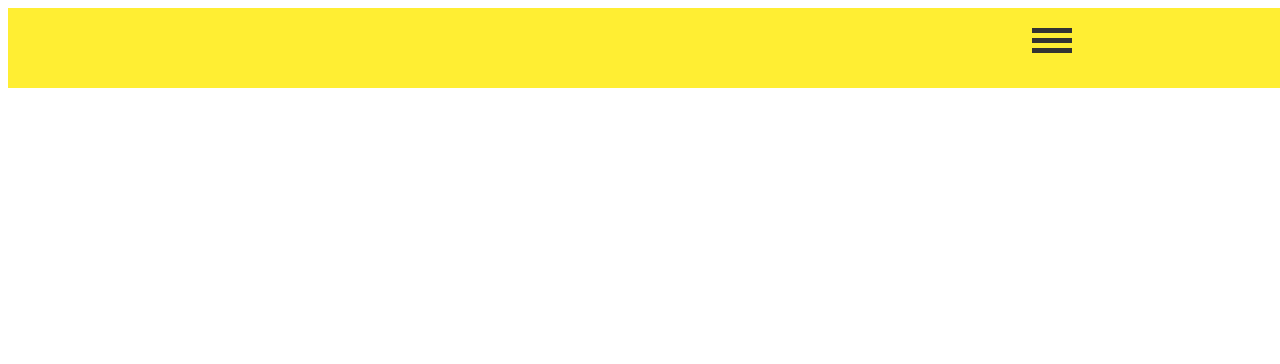
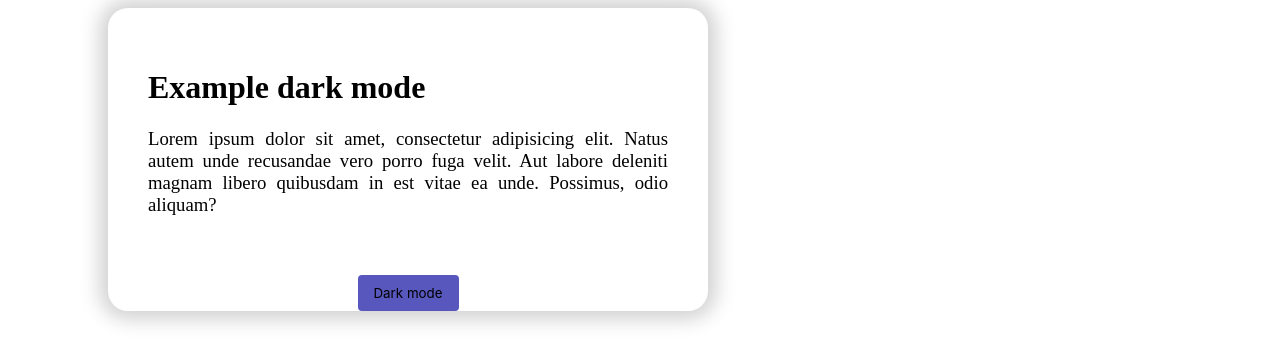
Before and after one commit to get-Friday/ngDirectives, an Angular app: page / in a window 1280 px wide. Shown: the top 364 px of the page. Built offline with nearby package versions, Linux system fonts and the light colour scheme.

Commit message:
ngStyle dark-mode

```diff
--- a/src/app/app.component.ts
+++ b/src/app/app.component.ts
@@ -3,7 +3,8 @@ import { Component } from '@angular/core';
 @Component({
   selector: 'app-root',
   template: `
-    <app-hamburguer></app-hamburguer>
+    <!-- <app-hamburguer></app-hamburguer> -->
+    <app-dark-mode></app-dark-mode>
   `,
   styles: []
 })
--- a/src/app/app.module.ts
+++ b/src/app/app.module.ts
@@ -3,11 +3,13 @@ import { BrowserModule } from '@angular/platform-browser';
 
 import { AppComponent } from './app.component';
 import { HamburguerComponent } from './hamburguer/hamburguer.component';
+import { DarkModeComponent } from './dark-mode/dark-mode.component';
 
 @NgModule({
   declarations: [
     AppComponent,
-    HamburguerComponent
+    HamburguerComponent,
+    DarkModeComponent
   ],
   imports: [
     BrowserModule
--- /dev/null
+++ b/src/app/dark-mode/dark-mode.component.scss
@@ -0,0 +1,26 @@
+.card {
+	font-family: -apple-system, BlinkMacSystemFont, "Segoe UI", Roboto, Helvetica,
+		Arial, sans-serif, "Apple Color Emoji", "Segoe UI Emoji", "Segoe UI Symbol";
+	border-radius: 4px;
+	border: none;
+	background-color: #5757be;
+	padding: 10px 16px;
+	transition: all 0.2s ease-in-out;
+	cursor: pointer;
+}
+.container {
+	text-align: center;
+	margin-left: 100px;
+	width: 600px;
+	background-color: white;
+	border-radius: 20px;
+	box-shadow: 0 0 20px 8px #d0d0d0;
+	color: black;
+}
+.content {
+	text-align: justify;
+	padding: 40px;
+}
+h3 {
+	font-weight: 300;
+}
--- /dev/null
+++ b/src/app/dark-mode/dark-mode.component.ts
@@ -0,0 +1,32 @@
+import { Component, OnInit } from "@angular/core";
+
+@Component({
+	selector: "app-dark-mode",
+	template: `
+		<div
+      class="container"
+      [ngStyle]="{
+        'background-color': modeOn ? 'black' : 'white',
+        'color': modeOn ? 'white' : 'black'
+      }"
+    >
+			<div class="content">
+				<h1>Example dark mode</h1>
+				<h3>
+					Lorem ipsum dolor sit amet, consectetur adipisicing elit. Natus autem
+					unde recusandae vero porro fuga velit. Aut labore deleniti magnam
+					libero quibusdam in est vitae ea unde. Possimus, odio aliquam?
+				</h3>
+			</div>
+			<button class="card card-small" (click)="modeOn = !modeOn">Dark mode</button>
+		</div>
+	`,
+	styleUrls: ['./dark-mode.component.scss'],
+})
+export class DarkModeComponent implements OnInit {
+  modeOn: boolean = false;
+
+	constructor() {}
+
+	ngOnInit(): void {}
+}
```
